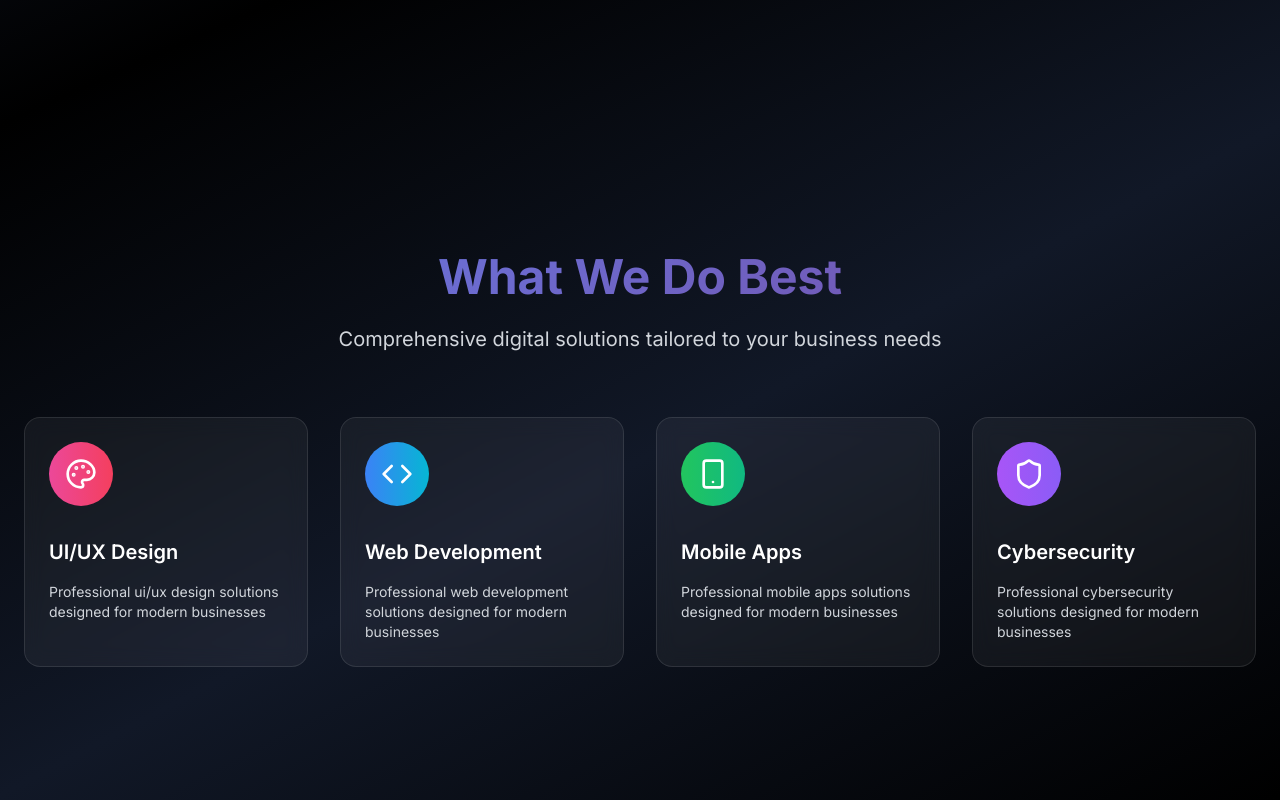
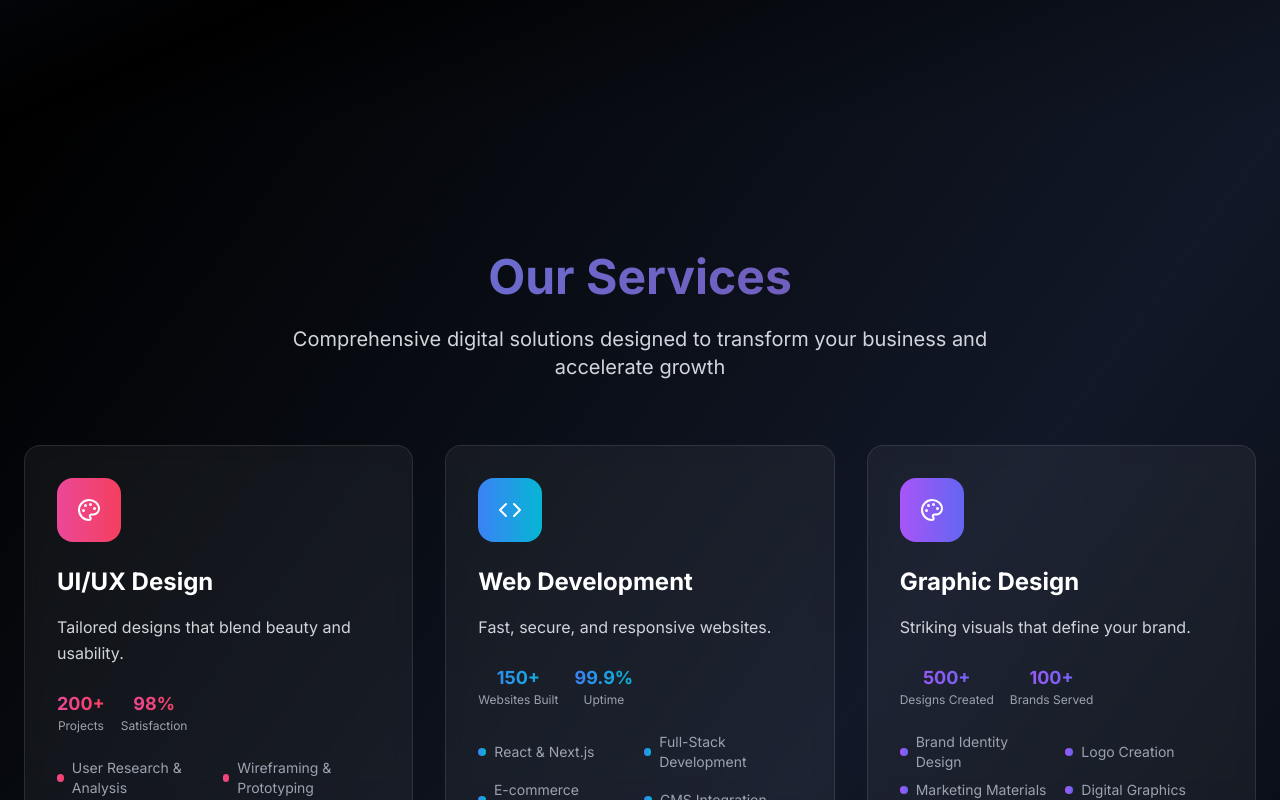
Before and after one commit to ChikamsoChidebe/ghreatness-labs-website, a Next.js app: page /about in a window 1280 px wide. Shown: the part 2000-2800 px from the top of the page. Built offline with nearby package versions, Linux system fonts and the light colour scheme.

Commit message:
More updates

```diff
--- a/app/about/page.tsx
+++ b/app/about/page.tsx
@@ -13,10 +13,62 @@ const stats = [
 ]
 
 const services = [
-  { name: 'UI/UX Design', icon: Palette, color: 'from-pink-500 to-rose-500' },
-  { name: 'Web Development', icon: Code, color: 'from-blue-500 to-cyan-500' },
-  { name: 'Mobile Apps', icon: Smartphone, color: 'from-green-500 to-emerald-500' },
-  { name: 'Cybersecurity', icon: Shield, color: 'from-purple-500 to-violet-500' }
+  {
+    title: 'UI/UX Design',
+    description: 'Tailored designs that blend beauty and usability.',
+    icon: Palette,
+    color: 'from-pink-500 to-rose-500',
+    stats: [{ label: 'Projects', value: '200+' }, { label: 'Satisfaction', value: '98%' }],
+    features: ['User Research & Analysis', 'Wireframing & Prototyping', 'Visual Design Systems', 'Usability Testing']
+  },
+  {
+    title: 'Web Development',
+    description: 'Fast, secure, and responsive websites.',
+    icon: Code,
+    color: 'from-blue-500 to-cyan-500',
+    stats: [{ label: 'Websites Built', value: '150+' }, { label: 'Uptime', value: '99.9%' }],
+    features: ['React & Next.js', 'Full-Stack Development', 'E-commerce Solutions', 'CMS Integration']
+  },
+  {
+    title: 'Graphic Design',
+    description: 'Striking visuals that define your brand.',
+    icon: Palette,
+    color: 'from-purple-500 to-indigo-500',
+    stats: [{ label: 'Designs Created', value: '500+' }, { label: 'Brands Served', value: '100+' }],
+    features: ['Brand Identity Design', 'Logo Creation', 'Marketing Materials', 'Digital Graphics']
+  },
+  {
+    title: 'Video Editing',
+    description: 'Polished videos that captivate audiences.',
+    icon: Smartphone,
+    color: 'from-green-500 to-emerald-500',
+    stats: [{ label: 'Videos Edited', value: '300+' }, { label: 'Watch Time', value: '10M+ hrs' }],
+    features: ['Professional Editing', 'Motion Graphics', 'Color Grading', 'Audio Enhancement']
+  },
+  {
+    title: 'Social Media Marketing',
+    description: 'Campaigns that grow and engage.',
+    icon: TrendingUp,
+    color: 'from-orange-500 to-red-500',
+    stats: [{ label: 'Campaigns Run', value: '250+' }, { label: 'Engagement Rate', value: '8.5%' }],
+    features: ['Content Strategy', 'Community Management', 'Paid Advertising', 'Analytics & Reporting']
+  },
+  {
+    title: 'Software Development',
+    description: 'Scalable software built for your needs.',
+    icon: Code,
+    color: 'from-teal-500 to-blue-500',
+    stats: [{ label: 'Apps Built', value: '80+' }, { label: 'Users Served', value: '1M+' }],
+    features: ['Custom Applications', 'Mobile Development', 'Cloud Solutions', 'Database Design']
+  },
+  {
+    title: 'Cybersecurity',
+    description: 'Protection for businesses and individuals.',
+    icon: Shield,
+    color: 'from-red-500 to-pink-500',
+    stats: [{ label: 'Systems Secured', value: '500+' }, { label: 'Threats Blocked', value: '99.8%' }],
+    features: ['Threat Detection', 'Vulnerability Assessment', 'Data Protection', 'Network Security']
+  }
 ]
 
 const team = [
@@ -208,29 +260,50 @@ export default function AboutPage() {
             className="text-center mb-16"
           >
             <h2 className="text-4xl md:text-5xl font-bold gradient-text mb-6">
-              What We Do Best
+              Our Services
             </h2>
             <p className="text-xl text-gray-300 max-w-3xl mx-auto">
-              Comprehensive digital solutions tailored to your business needs
+              Comprehensive digital solutions designed to transform your business and accelerate growth
             </p>
           </motion.div>
 
-          <div className="grid md:grid-cols-2 lg:grid-cols-4 gap-8">
+          <div className="grid md:grid-cols-2 lg:grid-cols-3 gap-8">
             {services.map((service, index) => (
               <motion.div
-                key={service.name}
+                key={service.title}
                 initial={{ opacity: 0, y: 30 }}
                 animate={servicesInView ? { opacity: 1, y: 0 } : {}}
                 transition={{ duration: 0.6, delay: index * 0.1 }}
-                className="glass p-6 rounded-2xl hover-lift group cursor-pointer"
+                className="glass p-8 rounded-3xl border border-white/10 hover:border-white/20 transition-all duration-500 group"
               >
-                <div className={`inline-block p-4 bg-gradient-to-r ${service.color} bg-opacity-20 rounded-full mb-6 group-hover:scale-110 transition-transform duration-300`}>
-                  <service.icon className="w-8 h-8 text-white" />
+                <div className={`w-16 h-16 bg-gradient-to-r ${service.color} rounded-2xl flex items-center justify-center mb-6 group-hover:scale-110 transition-transform duration-300`}>
+                  <service.icon size={24} className="text-white" />
                 </div>
-                <h3 className="text-xl font-semibold text-white mb-4">{service.name}</h3>
-                <p className="text-gray-300 text-sm">
-                  Professional {service.name.toLowerCase()} solutions designed for modern businesses
-                </p>
+
+                <h3 className="text-2xl font-bold text-white mb-4">{service.title}</h3>
+                <p className="text-gray-300 mb-6 leading-relaxed">{service.description}</p>
+
+                {/* Stats */}
+                <div className="flex gap-4 mb-6">
+                  {service.stats.map((stat, idx) => (
+                    <div key={idx} className="text-center">
+                      <div className={`text-lg font-bold bg-gradient-to-r ${service.color} bg-clip-text text-transparent`}>
+                        {stat.value}
+                      </div>
+                      <div className="text-xs text-gray-400">{stat.label}</div>
+                    </div>
+                  ))}
+                </div>
+
+                {/* Features */}
+                <div className="grid grid-cols-2 gap-2">
+                  {service.features.map((feature, idx) => (
+                    <div key={idx} className="flex items-center gap-2 text-sm text-gray-400">
+                      <div className={`w-2 h-2 rounded-full bg-gradient-to-r ${service.color}`} />
+                      {feature}
+                    </div>
+                  ))}
+                </div>
               </motion.div>
             ))}
           </div>
--- a/app/company/page.tsx
+++ b/app/company/page.tsx
@@ -192,46 +192,7 @@ export default function CompanyPage() {
           </div>
         </motion.div>
 
-        {/* Team Section */}
-        <motion.div
-          initial={{ opacity: 0, y: 50 }}
-          animate={{ opacity: 1, y: 0 }}
-          transition={{ delay: 1 }}
-          className="mb-20"
-        >
-          <div className="text-center mb-12">
-            <h2 className="text-3xl font-bold text-white mb-4">Meet Our Team</h2>
-            <p className="text-gray-300 max-w-2xl mx-auto">
-              The talented individuals behind our success, bringing diverse expertise and passion to every project.
-            </p>
-          </div>
 
-          <div className="grid md:grid-cols-2 lg:grid-cols-4 gap-8">
-            {teamMembers.map((member, index) => (
-              <motion.div
-                key={index}
-                initial={{ opacity: 0, y: 30 }}
-                animate={{ opacity: 1, y: 0 }}
-                transition={{ delay: 1.1 + index * 0.1 }}
-                className="glass p-6 rounded-3xl border border-white/10 text-center hover:border-white/20 transition-all duration-300"
-              >
-                <div className="w-24 h-24 bg-gradient-to-r from-blue-500 to-purple-600 rounded-full mx-auto mb-4 flex items-center justify-center">
-                  <Users size={32} className="text-white" />
-                </div>
-                <h4 className="text-lg font-semibold text-white mb-1">{member.name}</h4>
-                <p className="text-blue-400 text-sm mb-3">{member.role}</p>
-                <p className="text-gray-300 text-sm mb-4 leading-relaxed">{member.bio}</p>
-                <div className="flex flex-wrap gap-1 justify-center">
-                  {member.expertise.map((skill, idx) => (
-                    <span key={idx} className="px-2 py-1 bg-white/5 text-gray-300 text-xs rounded">
-                      {skill}
-                    </span>
-                  ))}
-                </div>
-              </motion.div>
-            ))}
-          </div>
-        </motion.div>
 
         {/* Why Choose Us */}
         <motion.div
--- a/components/Navigation.tsx
+++ b/components/Navigation.tsx
@@ -18,10 +18,11 @@ export function Navigation() {
 
   const navItems = [
     { name: 'Home', href: '/', icon: Home },
+    { name: 'About', href: '/about', icon: Users },
     { name: 'Services', href: '/services', icon: Briefcase },
     { name: 'Industries', href: '/industries', icon: Building },
     { name: 'Case Studies', href: '/case-studies', icon: FileText },
-    { name: 'Company', href: '/company', icon: Users },
+    { name: 'Company', href: '/company', icon: Building },
     { name: 'Contact', href: '/contact', icon: Phone }
   ]
 
```
